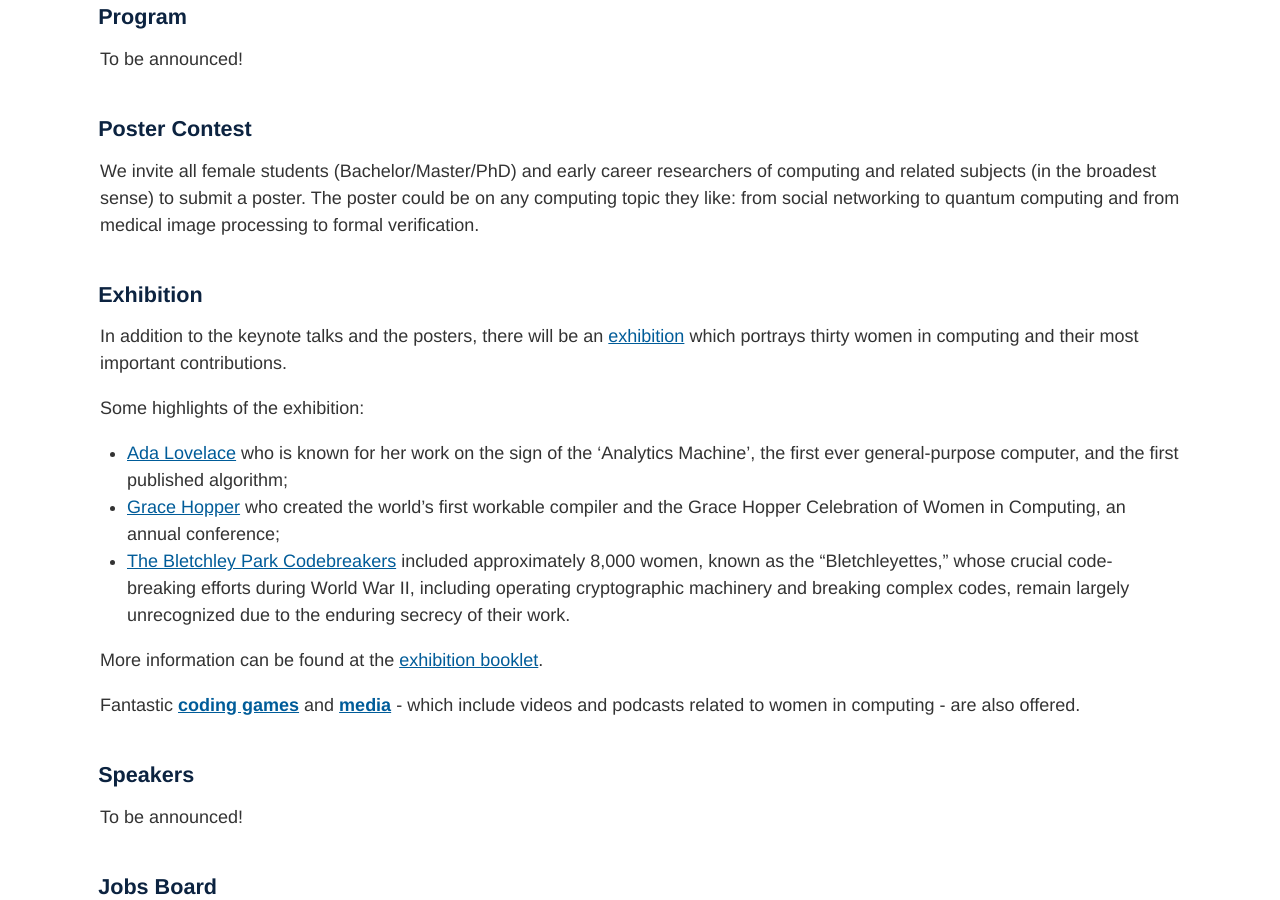
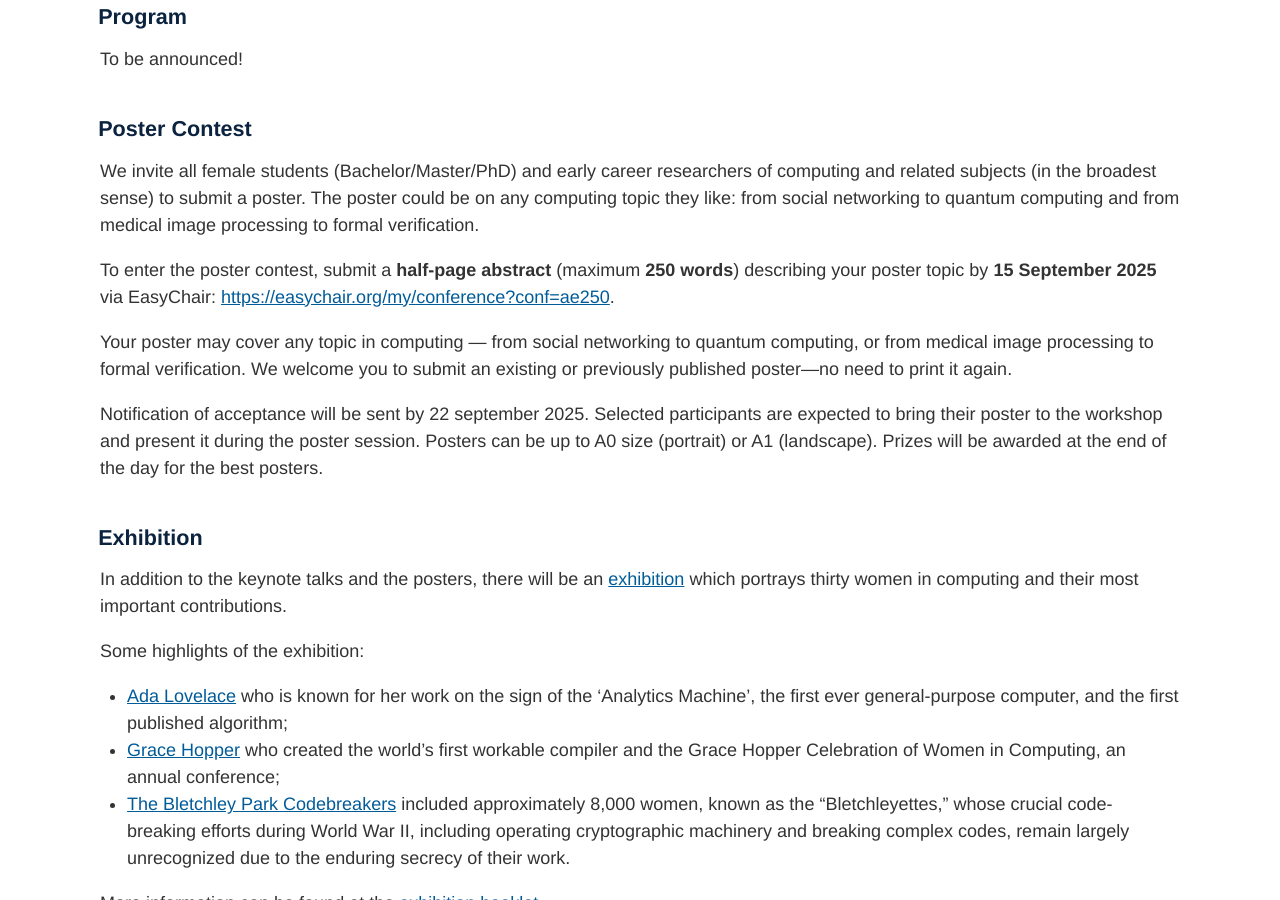
Before and after one commit to alice-and-eve/2025, a Jekyll site: the page built from index.md, in a window 1280 px wide and 900 px high, scrolled down 1604 px. Built offline with Jekyll 4.4.1, drawn with Linux system fonts in a browser that asks for light colours.

Commit message:
Update index.md

```diff
--- a/index.md
+++ b/index.md
@@ -76,14 +76,11 @@ To be announced!
 
 We invite all female students (Bachelor/Master/PhD) and early career researchers of computing and related subjects (in the broadest sense) to submit a poster. The poster could be on any computing topic they like: from social networking to quantum computing and from medical image processing to formal verification.
 
-<!--
-To enter the poster contest, submit a **half-page abstract** (maximum **250 words**) describing your poster topic by **1 October 2025** via EasyChair:: [https://easychair.org/conferences/?conf=aliceeve2024](https://easychair.org/my/conference?conf=ae250)
+To enter the poster contest, submit a **half-page abstract** (maximum **250 words**) describing your poster topic by **15 September 2025** via EasyChair: <a href="https://easychair.org/my/conference?conf=ae250" target="_blank" rel="noopener noreferrer">https://easychair.org/my/conference?conf=ae250</a>.
 
 Your poster may cover any topic in computing — from social networking to quantum computing, or from medical image processing to formal verification. We welcome you to submit an existing or previously published poster—no need to print it again.
 
-Notification of acceptance will be sent by 11 October 2024. Selected participants are expected to bring their poster to the workshop and present it during the poster session. Posters can be up to A0 size (portrait) or A1 (landscape). Prizes will be awarded at the end of the day for the best posters in each category.
-
--->
+Notification of acceptance will be sent by 22 september 2025. Selected participants are expected to bring their poster to the workshop and present it during the poster session. Posters can be up to A0 size (portrait) or A1 (landscape). Prizes will be awarded at the end of the day for the best posters.
 
 
 <!--Thirty-two posters were short listed for display during the event. This year, we have two best posters:
```
